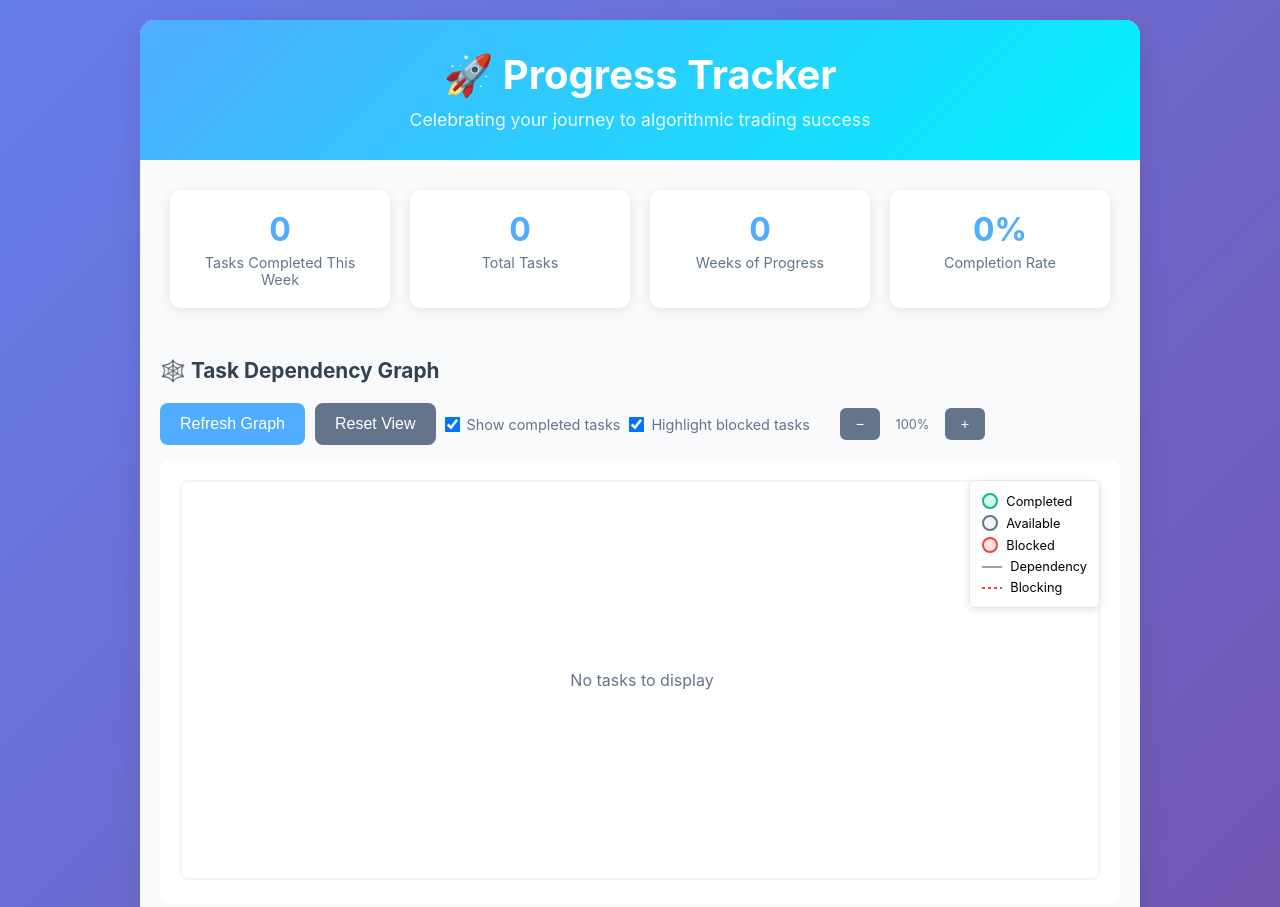
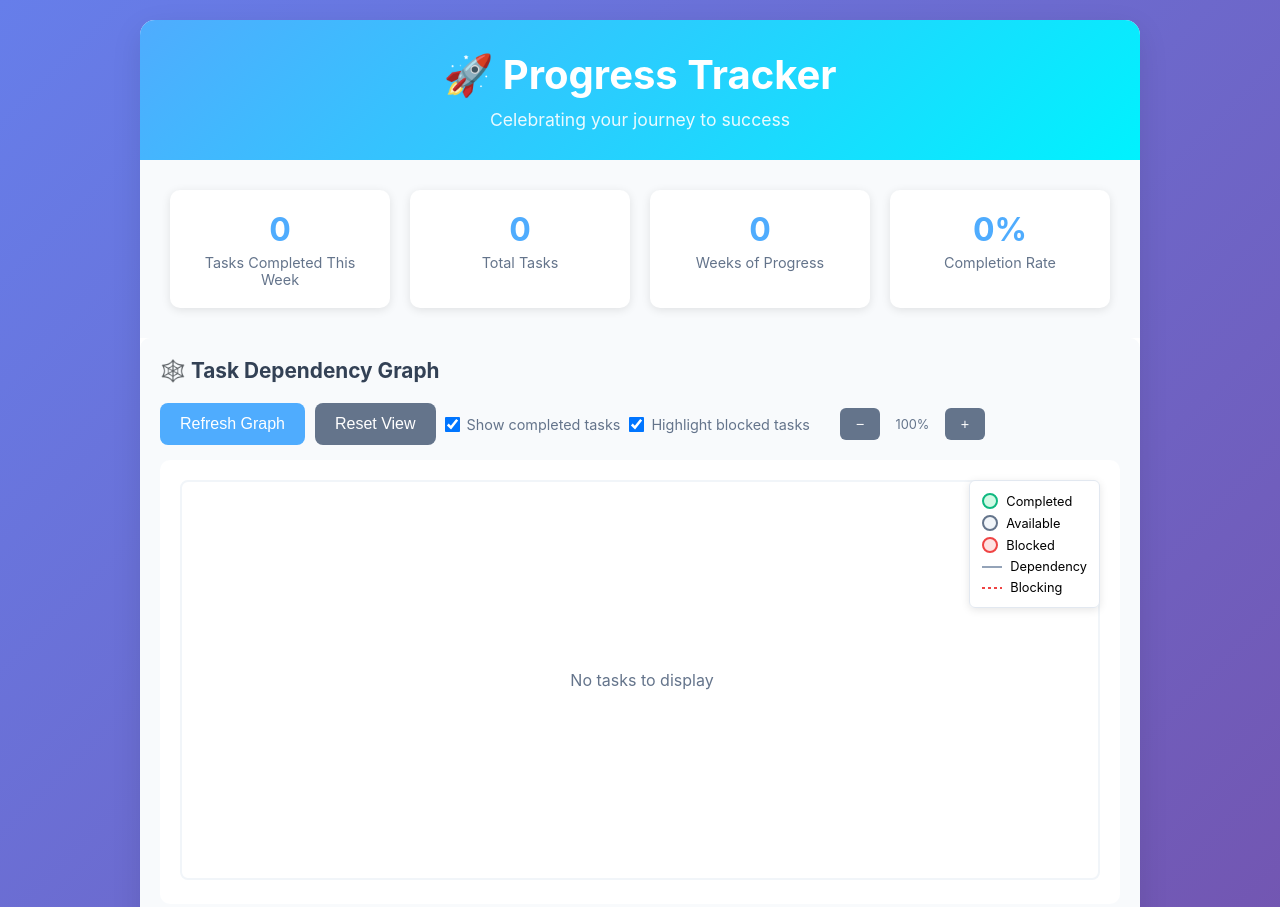
Before and after one commit to lokhiufung/personal-productivity, a plain HTML site: page index.html in a window 1280 px wide. Shown: the top 907 px of the page. Drawn offline with nearby package versions, Linux system fonts and the light colour scheme.

Commit message:
fix: update header text for clarity

```diff
--- a/index.html
+++ b/index.html
@@ -10,7 +10,7 @@
     <div class="container">
         <div class="header">
             <h1>🚀 Progress Tracker</h1>
-            <p>Celebrating your journey to algorithmic trading success</p>
+            <p>Celebrating your journey to success</p>
         </div>
 
         <div class="stats">
```
